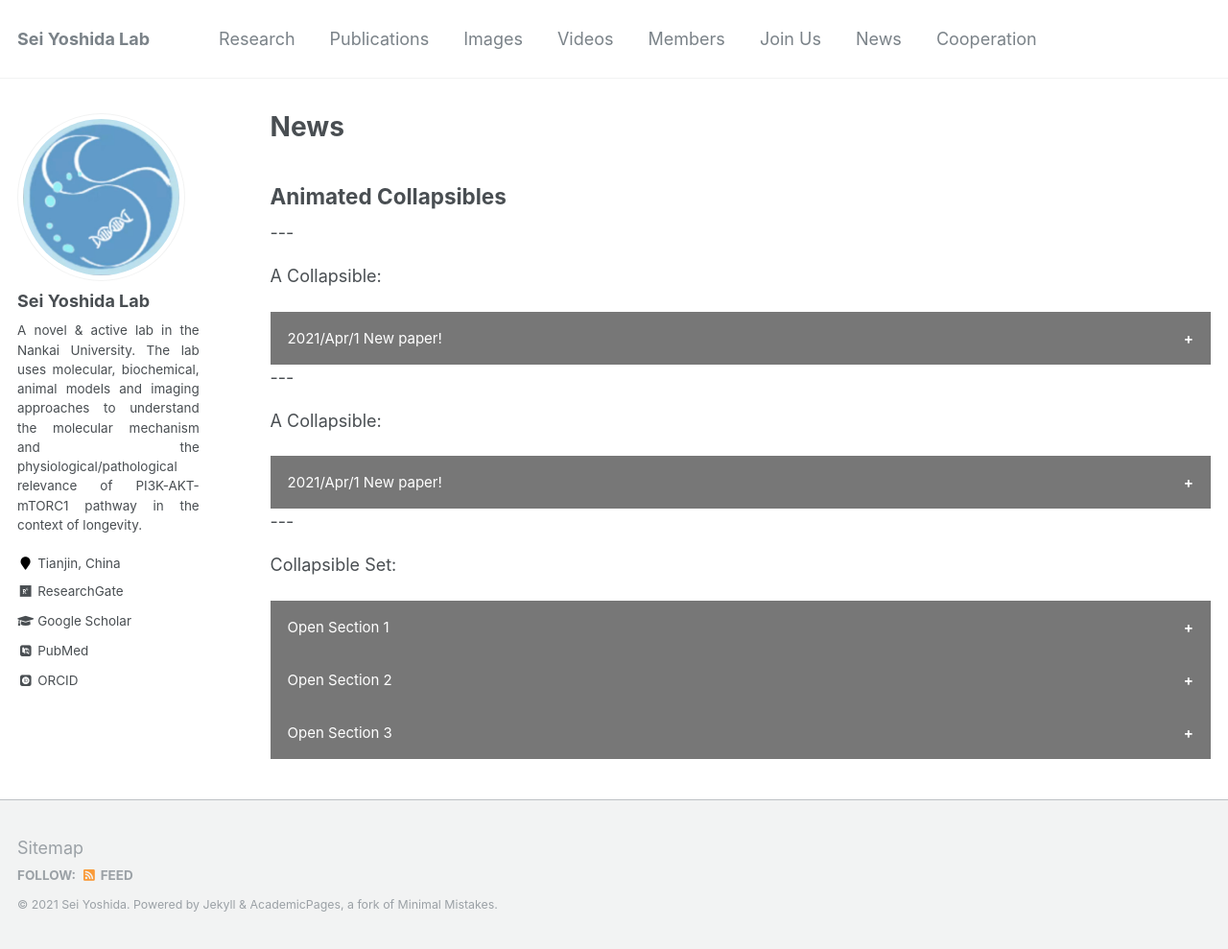
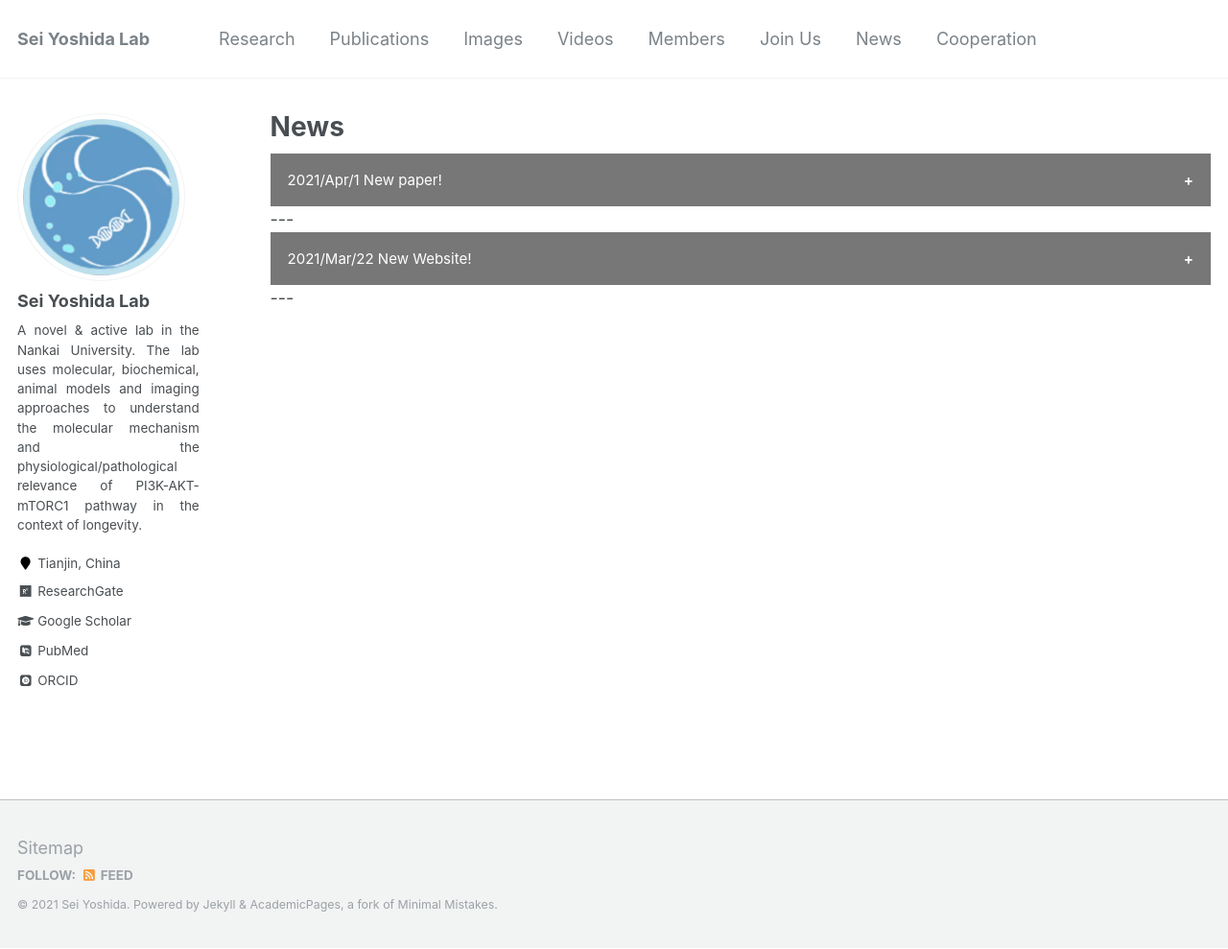
Before and after one commit to seiyoshida-lab/seiyoshida-lab.github.io, a Jekyll site: the page built from _pages/news.md, in a window 1280 px wide and 989 px high. Shown: the whole window at 96% size. Built offline with Jekyll 4.4.1, drawn with Linux system fonts in a browser that asks for light colours; some web fonts are replaced.

Commit message:
Update news.md

```diff
--- a/_pages/news.md
+++ b/_pages/news.md
@@ -48,11 +48,6 @@ author_profile: true
 </head>
 <body>
 
-<h2>Animated Collapsibles</h2>
-
----
-
-<p>A Collapsible:</p>
 <button class="collapsible">2021/Apr/1 New paper!</button>
 <div class="content">
   <p>Our first paper was published in The Journal of Clinical Investigation as a collaboration with The University of Michigan. </p>
@@ -62,29 +57,13 @@ author_profile: true
 
 ---
 
-<p>A Collapsible:</p>
-<button class="collapsible">2021/Apr/1 New paper!</button>
+<button class="collapsible">2021/Mar/22 New Website!</button>
 <div class="content">
   <p>Our first paper was published in The Journal of Clinical Investigation as a collaboration with The University of Michigan. </p>
-  <p>Dr. Yoshida is the 1st co-first author and a co-corresponding author. Two undergraduates, Wenyue Zheng, and Rui Hua contribute this as co-authors.</p>
-  <p>This paper was highlighted as the cover article. For more information, please see the Publication page. </p>
+  <p>Our website is: https://seiyoshida-lab.github.io/.</p>
 </div>
 
 ---
-
-<p>Collapsible Set:</p>
-<button class="collapsible">Open Section 1</button>
-<div class="content">
-  <p>Lorem ipsum dolor sit amet, consectetur adipisicing elit, sed do eiusmod tempor incididunt ut labore et dolore magna aliqua. Ut enim ad minim veniam, quis nostrud exercitation ullamco laboris nisi ut aliquip ex ea commodo consequat.</p>
-</div>
-<button class="collapsible">Open Section 2</button>
-<div class="content">
-  <p>Lorem ipsum dolor sit amet, consectetur adipisicing elit, sed do eiusmod tempor incididunt ut labore et dolore magna aliqua. Ut enim ad minim veniam, quis nostrud exercitation ullamco laboris nisi ut aliquip ex ea commodo consequat.</p>
-</div>
-<button class="collapsible">Open Section 3</button>
-<div class="content">
-  <p>Lorem ipsum dolor sit amet, consectetur adipisicing elit, sed do eiusmod tempor incididunt ut labore et dolore magna aliqua. Ut enim ad minim veniam, quis nostrud exercitation ullamco laboris nisi ut aliquip ex ea commodo consequat.</p>
-</div>
 
 <script>
 var coll = document.getElementsByClassName("collapsible");
```
